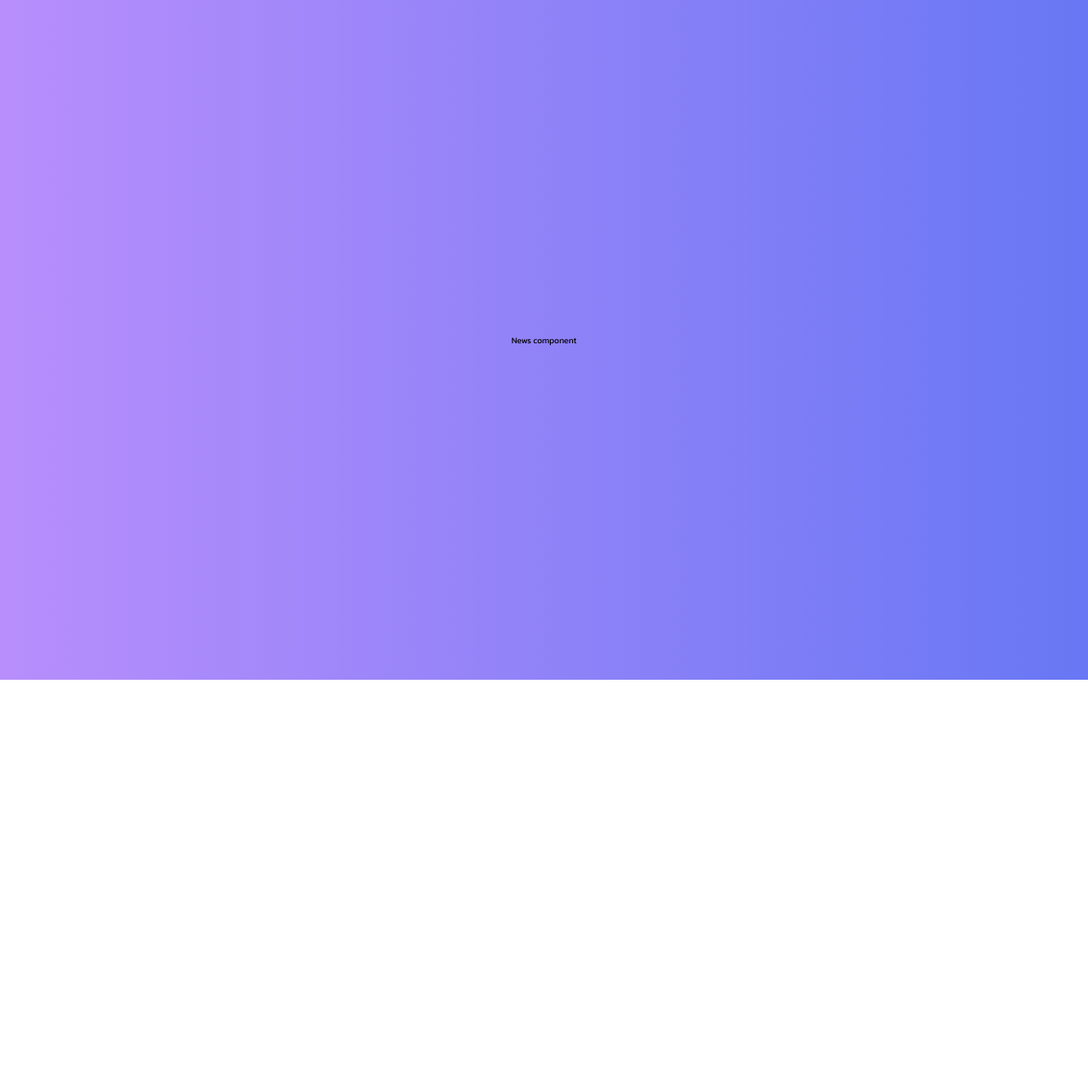
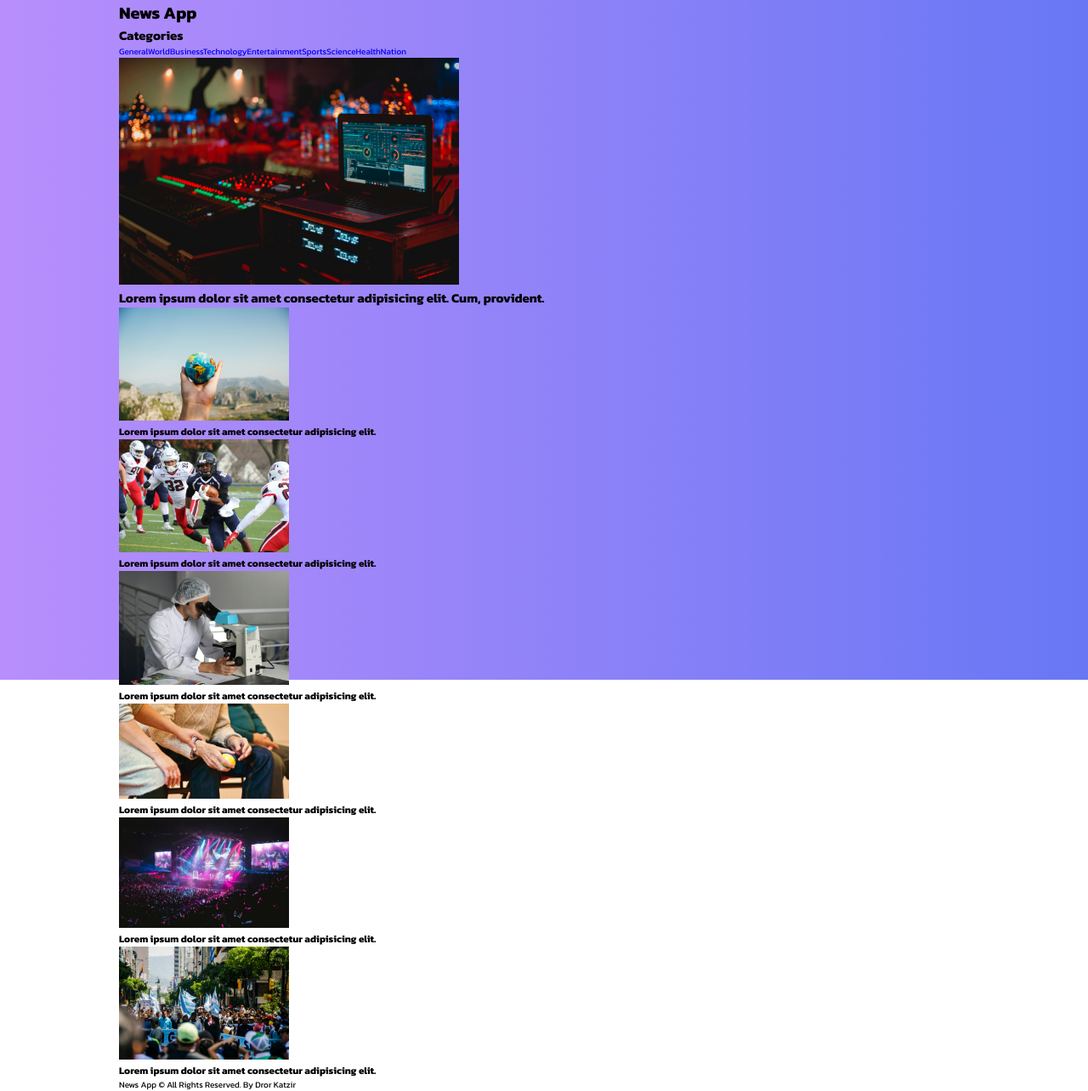
Before and after one commit to DorKatzir/news-app, a React (Vite) app: page / in a window 1280 px wide. Shown: the whole page at 85% size. Before the commit the page ends 800 px from the top, so only its background shows below. Built offline with nearby package versions, Linux system fonts and the light colour scheme.

Commit message:
News component structure

```diff
--- a/index.html
+++ b/index.html
@@ -3,6 +3,7 @@
   <head>
     <meta charset="UTF-8" />
     <meta name="viewport" content="width=device-width, initial-scale=1.0" />
+    <link rel="stylesheet" href="https://cdnjs.cloudflare.com/ajax/libs/font-awesome/6.6.0/css/all.min.css" integrity="sha512-Kc323vGBEqzTmouAECnVceyQqyqdsSiqLQISBL29aUW4U/M7pSPA/gEUZQqv1cwx4OnYxTxve5UMg5GT6L4JJg==" crossorigin="anonymous" referrerpolicy="no-referrer" />
     <title>News App</title>
   </head>
   <body>
--- /dev/null
+++ b/src/Components/News.css
@@ -0,0 +1,13 @@
+.news-app {
+    width: clamp(35rem, 90cqi, 100rem);
+}
+
+
+
+.headline img {
+    width: 40rem;
+}
+
+.news-grid-item img {
+    width: 20rem;
+}
--- a/src/Components/News.jsx
+++ b/src/Components/News.jsx
@@ -1,9 +1,97 @@
 
+import techImg from '../assets/images/tech.jpg'
+import worldImg from '../assets/images/world.jpg'
+import sportsImg from '../assets/images/sports.jpg'
+import scienceImg from '../assets/images/science.jpg'
+import healthImg from '../assets/images/health.jpg'
+import entertainmentImg from '../assets/images/entertainment.jpg'
+import nationImg from '../assets/images/nation.jpg'
+import './News.css'
 
 export default function News() {
     return (
-        <div>
-            News component
+        <div className="news-app">
+
+            <div className="news-header">
+                <h1 className="logo">
+                    News App
+                </h1>
+            </div>
+
+            <div className="news-content">
+
+                <nav className="navbar">
+                    <h2 className="nav-heading">
+                        Categories
+                    </h2>
+                    <div className="categories">
+                        <a href="#" className="nav-link">General</a>
+                        <a href="#" className="nav-link">World</a>
+                        <a href="#" className="nav-link">Business</a>
+                        <a href="#" className="nav-link">Technology</a>
+                        <a href="#" className="nav-link">Entertainment</a>
+                        <a href="#" className="nav-link">Sports</a>
+                        <a href="#" className="nav-link">Science</a>
+                        <a href="#" className="nav-link">Health</a>
+                        <a href="#" className="nav-link">Nation</a>
+                    </div>
+                </nav>
+
+                <div className="news-section">
+
+                    <div className="headline">
+                        <img src={ techImg } alt="Headline Image" />
+                        <h2 className="headline-title">
+                            Lorem ipsum dolor sit amet consectetur adipisicing elit. Cum, provident.
+                        </h2>
+                    </div>
+
+                    <div className="news-grid">
+
+                        <div className="news-grid-item">
+                            <img src={ worldImg } alt="News Image" />
+                            <h3>Lorem ipsum dolor sit amet consectetur adipisicing elit.</h3>
+                        </div>
+
+                        <div className="news-grid-item">
+                            <img src={ sportsImg } alt="News Image" />
+                            <h3>Lorem ipsum dolor sit amet consectetur adipisicing elit.</h3>
+                        </div>
+
+                        <div className="news-grid-item">
+                            <img src={ scienceImg } alt="News Image" />
+                            <h3>Lorem ipsum dolor sit amet consectetur adipisicing elit.</h3>
+                        </div>
+
+                        <div className="news-grid-item">
+                            <img src={ healthImg } alt="News Image" />
+                            <h3>Lorem ipsum dolor sit amet consectetur adipisicing elit.</h3>
+                        </div>
+
+                        <div className="news-grid-item">
+                            <img src={ entertainmentImg } alt="News Image" />
+                            <h3>Lorem ipsum dolor sit amet consectetur adipisicing elit.</h3>
+                        </div>
+
+                        <div className="news-grid-item">
+                            <img src={ nationImg } alt="News Image" />
+                            <h3>Lorem ipsum dolor sit amet consectetur adipisicing elit.</h3>
+                        </div>
+
+                    </div>
+
+                </div>
+
+
+            </div>
+
+            <footer>
+                <p className='copyright'>
+                    <span>News App</span>
+                    <span> &copy; All Rights Reserved. By Dror Katzir</span>
+                </p>
+            </footer>
+
         </div>
     )
 }
```
